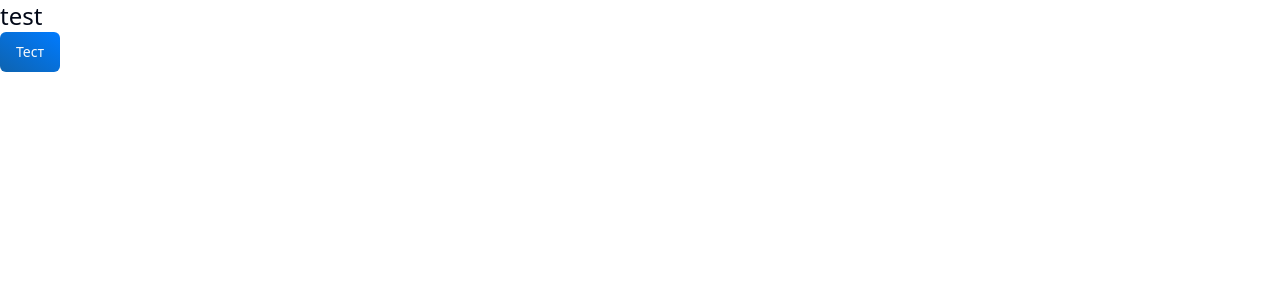
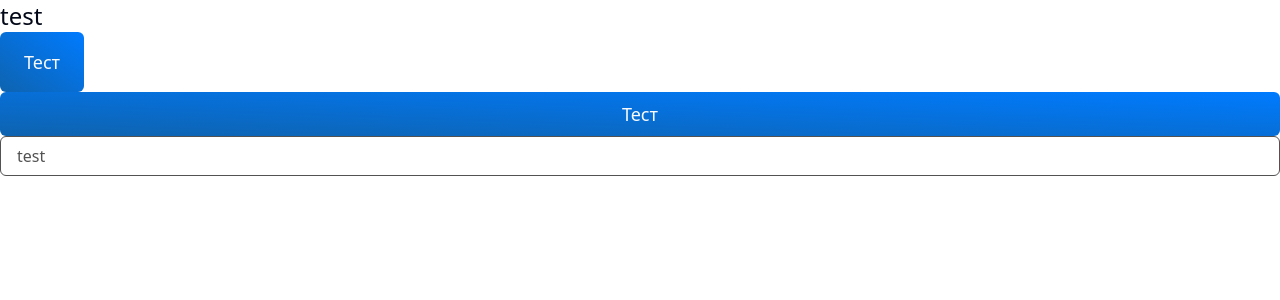
Before and after one commit to Good-Goose/marketmap-frontend, a React (Vite) app: page / in a window 1280 px wide. Shown: the top 300 px of the page. Built offline with nearby package versions, Linux system fonts and the light colour scheme.

Commit message:
feat: added font, input n` button 🧇

```diff
--- a/package.json
+++ b/package.json
@@ -11,6 +11,7 @@
     "lint:fix": "eslint \"src/**/*.{js,mjs,cjs,ts,mts,jsx,tsx}\" --fix"
   },
   "dependencies": {
+    "@fontsource-variable/inter": "^5.0.5",
     "@radix-ui/react-slot": "^1.0.2",
     "class-variance-authority": "^0.7.0",
     "clsx": "^2.0.0",
--- a/src/App.tsx
+++ b/src/App.tsx
@@ -1,10 +1,13 @@
 import { Button } from '@components/ui/button'
+import { Input } from '@components/ui/input'
 
 export const App = () => {
   return (
     <>
-      <div className="text-2xl">test</div>
+      <div className="text-2xl rounded-lg">test</div>
       <Button>Тест</Button>
+      <Button size="full">Тест</Button>
+      <Input placeholder="test" />
     </>
   )
 }
--- a/src/components/ui/button.tsx
+++ b/src/components/ui/button.tsx
@@ -4,12 +4,12 @@ import { cva, type VariantProps } from 'class-variance-authority'
 import * as React from 'react'
 
 const buttonVariants = cva(
-  'inline-flex items-center justify-center rounded-md text-sm font-medium ring-offset-background transition-colors focus-visible:outline-none focus-visible:ring-2 focus-visible:ring-ring focus-visible:ring-offset-2 disabled:pointer-events-none disabled:opacity-50',
+  'inline-flex items-center justify-center rounded-md text-lg font-medium ring-offset-background transition-colors focus-visible:outline-none focus-visible:ring-2 focus-visible:ring-ring focus-visible:ring-offset-2 disabled:pointer-events-none disabled:opacity-50',
   {
     variants: {
       variant: {
         default:
-          'bg-gradient-to-tr from-[#0E63AF] to-[#007BFF] text-primary-foreground hover:from-[#003299] hover:to-[#003299]',
+          'bg-gradient-to-tr from-[#0E63AF] to-[#007BFF] text-primary-foreground hover:from-[#001AFF] hover:to-[#005CFF] active:from-[#003299] active:to-[#003299]',
         destructive:
           'bg-destructive text-destructive-foreground hover:bg-destructive/90',
         outline:
@@ -20,9 +20,9 @@ const buttonVariants = cva(
         link: 'text-primary underline-offset-4 hover:underline',
       },
       size: {
-        default: 'h-10 px-4 py-2',
-        sm: 'h-9 rounded-md px-3',
-        lg: 'h-11 rounded-md px-8',
+        default: 'px-6 py-4',
+        full: 'w-full px-4 py-2',
+        large: 'h-16 px-6 py-4',
         icon: 'h-10 w-10',
       },
     },
--- a/src/components/ui/input.tsx
+++ b/src/components/ui/input.tsx
@@ -9,7 +9,7 @@ const Input = React.forwardRef<HTMLInputElement, InputProps>(
       <input
         type={type}
         className={cn(
-          'flex h-10 w-full rounded-md border border-input bg-background px-3 py-2 text-sm ring-offset-background file:border-0 file:bg-transparent file:text-sm file:font-medium placeholder:text-muted-foreground focus-visible:outline-none focus-visible:ring-2 focus-visible:ring-ring focus-visible:ring-offset-2 disabled:cursor-not-allowed disabled:opacity-50',
+          'flex h-10 w-full rounded-md border border-input bg-background px-4 py-3 text-base ring-offset-background file:border-0 file:bg-transparent file:text-sm file:font-medium placeholder:text-muted-foreground focus-visible:outline-none focus-visible:ring-2 focus-visible:ring-ring focus-visible:ring-offset-2 disabled:cursor-not-allowed disabled:opacity-50',
           className,
         )}
         ref={ref}
--- a/src/index.css
+++ b/src/index.css
@@ -8,7 +8,7 @@
     --foreground: 222.2 84% 4.9%;
 
     --muted: 210 40% 96.1%;
-    --muted-foreground: 215.4 16.3% 46.9%;
+    --muted-foreground: 0 0% 32%;
 
     --popover: 0 0% 100%;
     --popover-foreground: 222.2 84% 4.9%;
@@ -16,8 +16,8 @@
     --card: 0 0% 100%;
     --card-foreground: 222.2 84% 4.9%;
 
-    --border: 214.3 31.8% 91.4%;
-    --input: 214.3 31.8% 91.4%;
+    --border: 0 0% 32%;
+    --input: 0 0% 32%;
 
     --primary: 222.2 47.4% 11.2%;
     --primary-foreground: 210 40% 98%;
@@ -31,40 +31,9 @@
     --destructive: 0 84.2% 60.2%;
     --destructive-foreground: 210 40% 98%;
 
-    --ring: 215 20.2% 65.1%;
+    --ring: 208 85% 37%;
 
     --radius: 0.5rem;
-  }
-
-  .dark {
-    --background: 222.2 84% 4.9%;
-    --foreground: 210 40% 98%;
-
-    --muted: 217.2 32.6% 17.5%;
-    --muted-foreground: 215 20.2% 65.1%;
-
-    --popover: 222.2 84% 4.9%;
-    --popover-foreground: 210 40% 98%;
-
-    --card: 222.2 84% 4.9%;
-    --card-foreground: 210 40% 98%;
-
-    --border: 217.2 32.6% 17.5%;
-    --input: 217.2 32.6% 17.5%;
-
-    --primary: 210 40% 98%;
-    --primary-foreground: 222.2 47.4% 11.2%;
-
-    --secondary: 217.2 32.6% 17.5%;
-    --secondary-foreground: 210 40% 98%;
-
-    --accent: 217.2 32.6% 17.5%;
-    --accent-foreground: 210 40% 98%;
-
-    --destructive: 0 62.8% 30.6%;
-    --destructive-foreground: 0 85.7% 97.3%;
-
-    --ring: 217.2 32.6% 17.5%;
   }
 }
 
@@ -72,6 +41,10 @@
   * {
     @apply border-border;
   }
+
+  html {
+    @apply font-text
+  }
   body {
     @apply bg-background text-foreground;
   }
--- a/src/main.tsx
+++ b/src/main.tsx
@@ -1,4 +1,5 @@
 import './index.css'
+import '@fontsource-variable/inter'
 import React from 'react'
 import ReactDOM from 'react-dom/client'
 import { App } from './App'
--- a/tailwind.config.cjs
+++ b/tailwind.config.cjs
@@ -1,76 +1,82 @@
+const fallbackFonts = `ui-sans-serif, system-ui, -apple-system, BlinkMacSystemFont, "Segoe UI", Roboto, "Helvetica Neue", Arial, "Noto Sans"`
+
 /** @type {import('tailwindcss').Config} */
 module.exports = {
-  darkMode: ["class"],
+  darkMode: ['class'],
   content: [
     './pages/**/*.{ts,tsx}',
     './components/**/*.{ts,tsx}',
     './app/**/*.{ts,tsx}',
     './src/**/*.{ts,tsx}',
-	],
+  ],
   theme: {
     container: {
       center: true,
-      padding: "2rem",
+      padding: '2rem',
       screens: {
-        "2xl": "1400px",
+        '2xl': '1400px',
       },
+    },
+    fontFamily: {
+      text: `Inter Variable, ${fallbackFonts}, sans-serif`,
+      interface: `Inter, ${fallbackFonts}, sans-serif`,
     },
     extend: {
       colors: {
-        border: "hsl(var(--border))",
-        input: "hsl(var(--input))",
-        ring: "hsl(var(--ring))",
-        background: "hsl(var(--background))",
-        foreground: "hsl(var(--foreground))",
+        border: 'hsl(var(--border))',
+        input: 'hsl(var(--input))',
+        ring: 'hsl(var(--ring))',
+        background: 'hsl(var(--background))',
+        foreground: 'hsl(var(--foreground))',
         primary: {
-          DEFAULT: "hsl(var(--primary))",
-          foreground: "hsl(var(--primary-foreground))",
+          DEFAULT: 'hsl(var(--primary))',
+          foreground: 'hsl(var(--primary-foreground))',
         },
         secondary: {
-          DEFAULT: "hsl(var(--secondary))",
-          foreground: "hsl(var(--secondary-foreground))",
+          DEFAULT: 'hsl(var(--secondary))',
+          foreground: 'hsl(var(--secondary-foreground))',
         },
         destructive: {
-          DEFAULT: "hsl(var(--destructive))",
-          foreground: "hsl(var(--destructive-foreground))",
+          DEFAULT: 'hsl(var(--destructive))',
+          foreground: 'hsl(var(--destructive-foreground))',
         },
         muted: {
-          DEFAULT: "hsl(var(--muted))",
-          foreground: "hsl(var(--muted-foreground))",
+          DEFAULT: 'hsl(var(--muted))',
+          foreground: 'hsl(var(--muted-foreground))',
         },
         accent: {
-          DEFAULT: "hsl(var(--accent))",
-          foreground: "hsl(var(--accent-foreground))",
+          DEFAULT: 'hsl(var(--accent))',
+          foreground: 'hsl(var(--accent-foreground))',
         },
         popover: {
-          DEFAULT: "hsl(var(--popover))",
-          foreground: "hsl(var(--popover-foreground))",
+          DEFAULT: 'hsl(var(--popover))',
+          foreground: 'hsl(var(--popover-foreground))',
         },
         card: {
-          DEFAULT: "hsl(var(--card))",
-          foreground: "hsl(var(--card-foreground))",
+          DEFAULT: 'hsl(var(--card))',
+          foreground: 'hsl(var(--card-foreground))',
         },
       },
       borderRadius: {
-        lg: "var(--radius)",
-        md: "calc(var(--radius) - 2px)",
-        sm: "calc(var(--radius) - 4px)",
+        lg: 'var(--radius)',
+        md: 'calc(var(--radius) - 2px)',
+        sm: 'calc(var(--radius) - 4px)',
       },
       keyframes: {
-        "accordion-down": {
+        'accordion-down': {
           from: { height: 0 },
-          to: { height: "var(--radix-accordion-content-height)" },
+          to: { height: 'var(--radix-accordion-content-height)' },
         },
-        "accordion-up": {
-          from: { height: "var(--radix-accordion-content-height)" },
+        'accordion-up': {
+          from: { height: 'var(--radix-accordion-content-height)' },
           to: { height: 0 },
         },
       },
       animation: {
-        "accordion-down": "accordion-down 0.2s ease-out",
-        "accordion-up": "accordion-up 0.2s ease-out",
+        'accordion-down': 'accordion-down 0.2s ease-out',
+        'accordion-up': 'accordion-up 0.2s ease-out',
       },
     },
   },
-  plugins: [require("tailwindcss-animate")],
+  plugins: [require('tailwindcss-animate')],
 }
```
Also changed, not shown: 1 other file (tests, documents, lock files or other folders).
